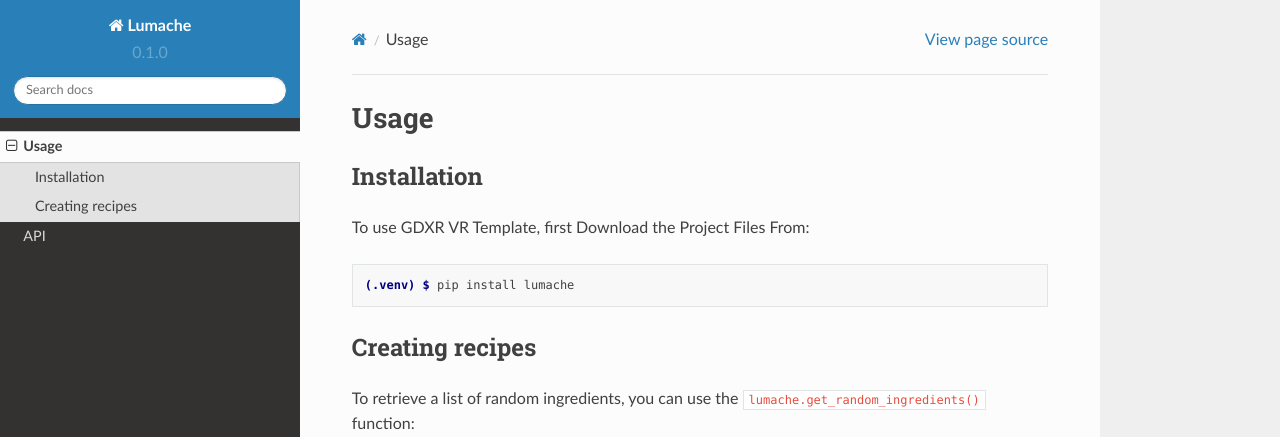
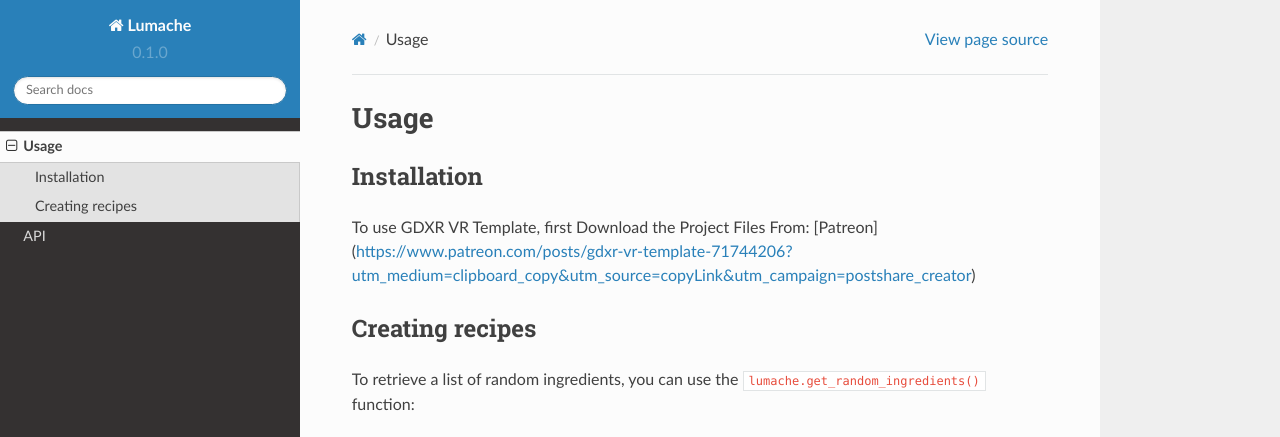
Before and after one commit to jonathan9232/GDXR-VR-Template-Documentation, a Sphinx documentation site: the page built from docs/source/usage.rst, in a window 1280 px wide and 1095 px high, cut to the strip 0-437 px from the top of the window. Built offline with Sphinx 7.4.7 and the Read the Docs theme 2.0.0, drawn with Linux system fonts in a browser that asks for light colours.

Commit message:
Update usage.rst

```diff
--- a/docs/source/usage.rst
+++ b/docs/source/usage.rst
@@ -6,11 +6,7 @@ Usage
 Installation
 ------------
 
-To use GDXR VR Template, first Download the Project Files From:
-
-.. code-block:: console
-
-   (.venv) $ pip install lumache
+To use GDXR VR Template, first Download the Project Files From: [Patreon] (https://www.patreon.com/posts/gdxr-vr-template-71744206?utm_medium=clipboard_copy&utm_source=copyLink&utm_campaign=postshare_creator)
 
 Creating recipes
 ----------------
```
